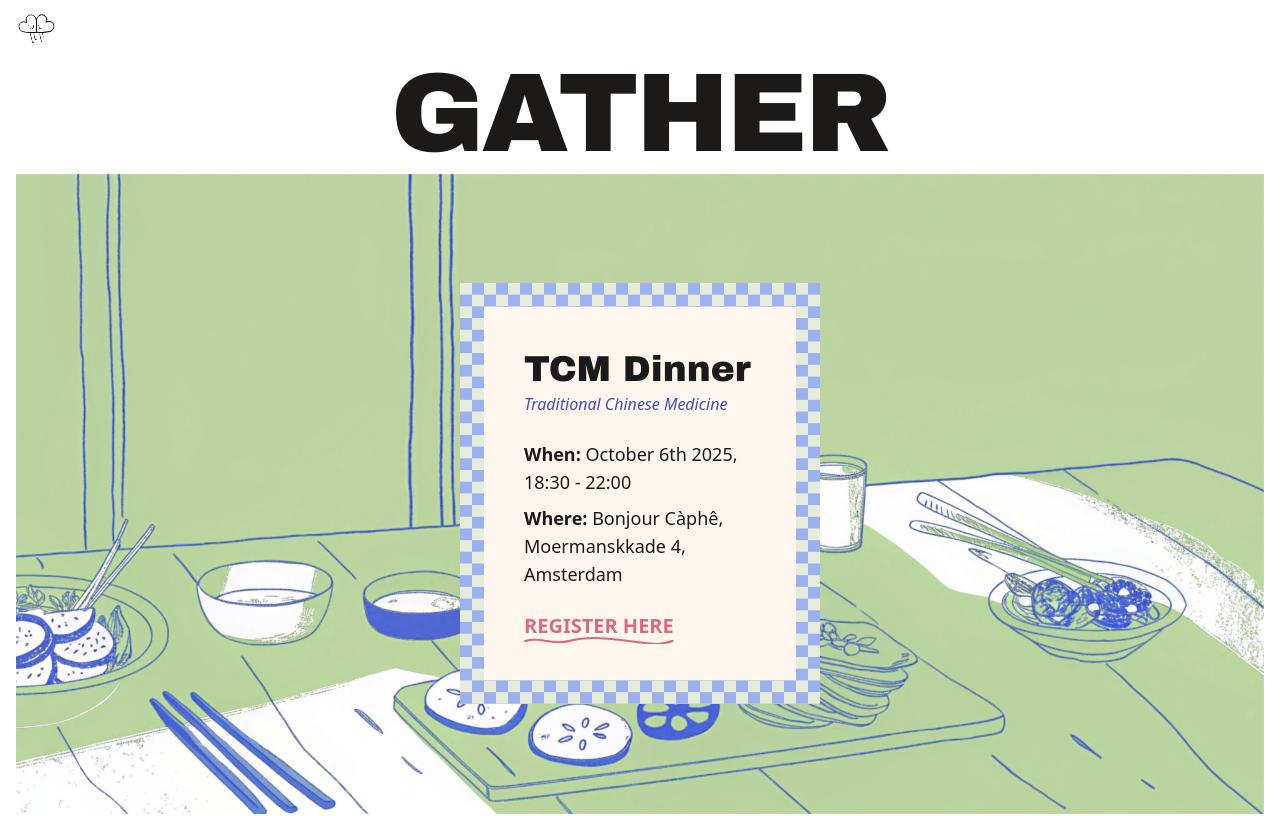
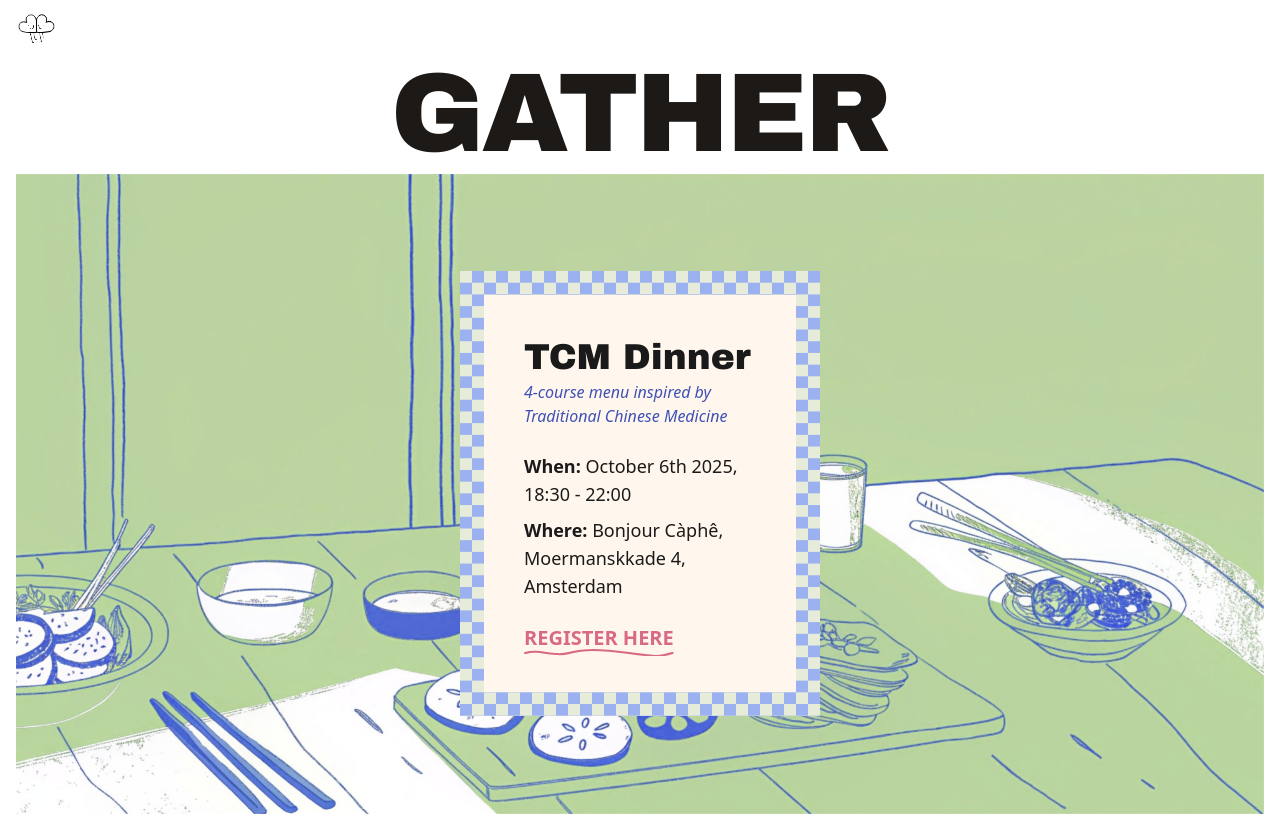
Before and after one commit to namgiang/gather, a Next.js app: page / in a window 1280 px wide. Shown: the top 816 px of the page. Built offline with nearby package versions, Linux system fonts and the light colour scheme.

Commit message:
feat: update copy of subtitle

```diff
--- a/src/app/_components/CurrentEvent.tsx
+++ b/src/app/_components/CurrentEvent.tsx
@@ -70,7 +70,7 @@ export default function CurrentEvent() {
           </h2>
           {/* <p className="mt-1 italic md:text-md text-[#3F51B5]">T•C•M</p> */}
           <p className="italic md:text-md text-[#3F51B5]">
-            Traditional Chinese Medicine
+            4-course menu inspired by Traditional Chinese Medicine
           </p>
           <ul className="mt-6 space-y-2 text-lg">
             <li>
```
